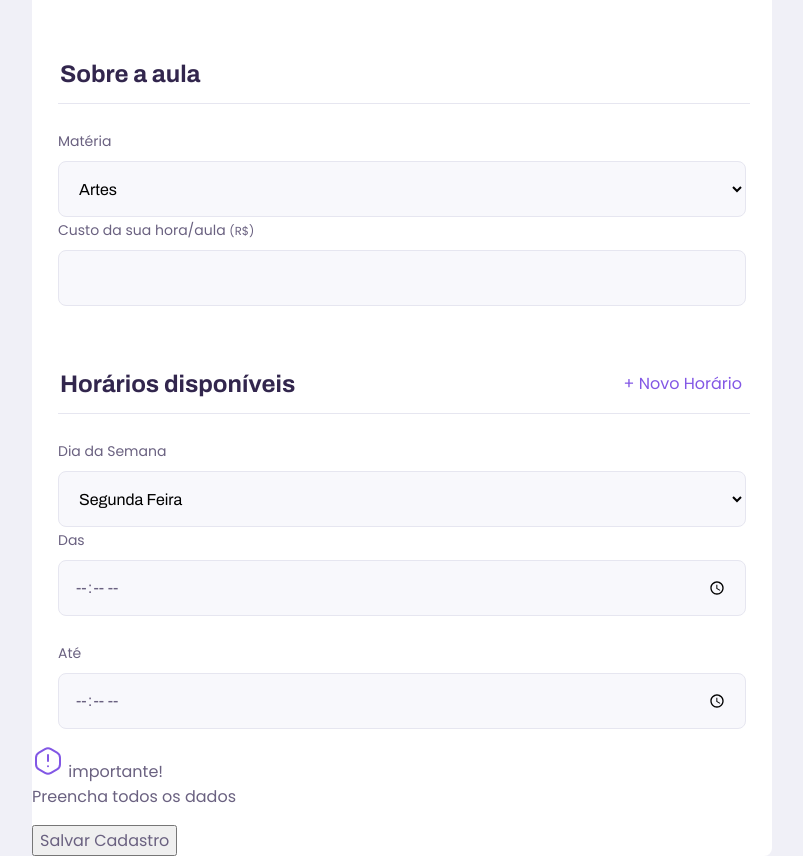
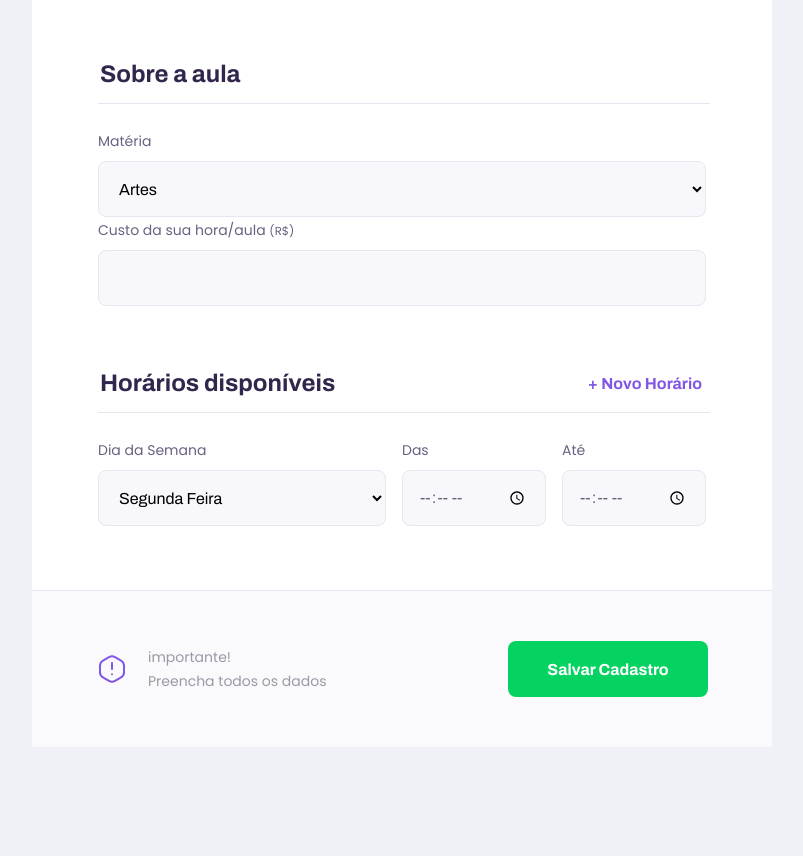
Before and after one commit to jairodias/nlw2, a plain HTML site: page give-classes.html in a window 1280 px wide. Shown: the part 989-1845 px from the top of the page, without its empty margins (238-1041 px from the left). After the commit the page ends 1736 px from the top, so only its background shows below. Drawn offline with Linux system fonts and the light colour scheme.

Commit message:
concluindo o layout da give-classes

```diff
--- a/give-classes.html
+++ b/give-classes.html
@@ -81,7 +81,7 @@
                 </div>
             </fieldset>
 
-            <fieldset>
+            <fieldset id="schedule-items">
                 <legend>Horários disponíveis
                     <button id="add-time">
                         + Novo Horário
--- a/styles/partials/page-give-classes.css
+++ b/styles/partials/page-give-classes.css
@@ -44,7 +44,16 @@
 
     color: var(--color-primary);
 
+    font: 700 1.6rem Archivo;
+    cursor: pointer;
+    transition: 0.2;
+
 }
+
+#page-give-classes fieldset legend button:hover{
+    color: var(--color-primary-dark);
+}
+
 #page-give-classes fieldset+fieldset{
     margin-top: 6.4rem;
 }
@@ -55,8 +64,95 @@
     margin-top: 2.4rem;
 }
 
+#page-give-classes main footer{
+    padding: 4rem 2.4rem;
+
+    background: var(--color-box-footer);
+    border-top: 1px solid var(--color-line-in-white);
+
+    margin-top: 6.4rem;
+}
+
+#page-give-classes main footer p{
+    display: flex;
+    align-items: center;
+    justify-content: center;
+
+    font-size: 1.4rem;
+    line-height: 2.4rem;
+
+    color: var(--color-text-complement);
+}
+
+#page-give-classes main footer p img{
+    margin-right: 2rem;
+}
+
+#page-give-classes main footer button{
+    width: 100%;
+    height: 5.6rem;
+    background: var(--color-secondary);
+    color: var(--color-button-text);
+
+    border: 0;
+    border-radius: .8rem;
+    cursor: pointer;
+    font: 700 1.6rem Archivo;
+
+    display: flex;
+    align-items: center;
+    justify-content: center;
+    text-decoration: none;
+
+    transition: .2s;
+    margin-top: 3.2rem;
+}
+
+#page-give-classes main footer button:hover{
+    background: var(--color-secondary-dark);
+}
+
+.schedule-item+.schedule-item{
+    margin-top: 3.2rem;
+    padding-top: 3.2rem;
+
+    border-top: 1px solid var(--color-line-in-white);
+}
+
 @media(min-width: 700px){
     #page-give-classes #container{
         max-width: 100vw;
     }
+
+    #page-give-classes .page-header .header-content{
+        margin-bottom: 0;
+    }
+
+    #page-give-classes main fieldset{
+        padding: 0 64px;
+    }
+
+    .schedule-item{
+        display: grid;
+        grid-template-columns: 2fr 1fr 1fr;
+        column-gap: 1.6rem;
+    }
+
+    #page-give-classes #schedule-items .select-block+.input-block,
+    #page-give-classes #schedule-items .input-block+.input-block{
+        margin-top: 0 !important;
+    }
+
+    #page-give-classes main footer{
+        padding: 40px 64px;
+
+        display: flex;
+        align-items: center;
+        justify-content: space-between;
+    }
+
+    #page-give-classes main footer button{
+        margin-top: 0;
+        width: 200px;
+    }
 }
```
